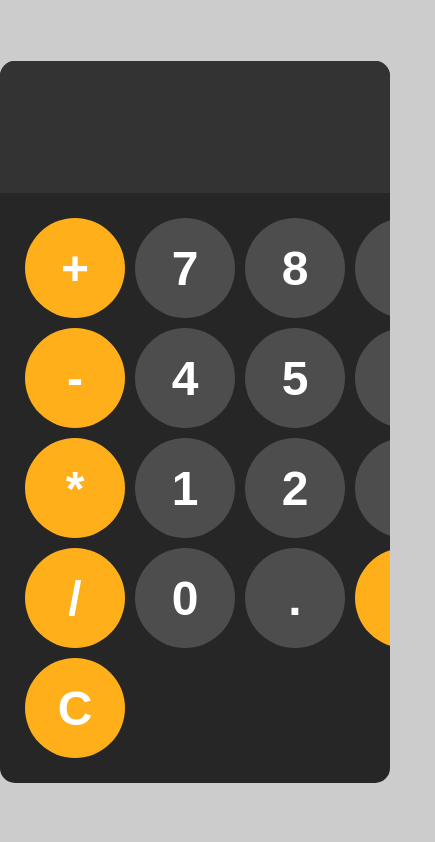
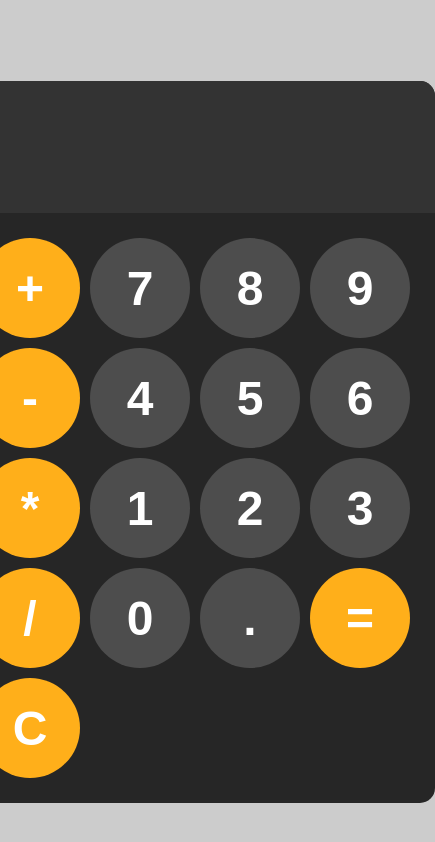
Before and after one commit to aneeshakut/CalculatorApp, a plain HTML site: page index.html in a window 390 px wide. Shown: the whole page, 435 px wide, since content can reach past the window. Drawn offline with Linux system fonts and the light colour scheme.

Commit message:
Update style.css

```diff
--- a/style.css
+++ b/style.css
@@ -5,6 +5,18 @@ body{
     align-items: center;
     height: 100vh;
     background-color: hsl(0,0%,80%);
+}
+/* Media query for tablets */
+@media only screen and (max-width: 768px) {
+    body {
+        flex-direction: column;
+    }
+}
+/* Media query for mobile devices */
+@media only screen and (max-width: 480px) {
+    body {
+        padding: 20px;
+    }
 }
 
 #calculator{
```
